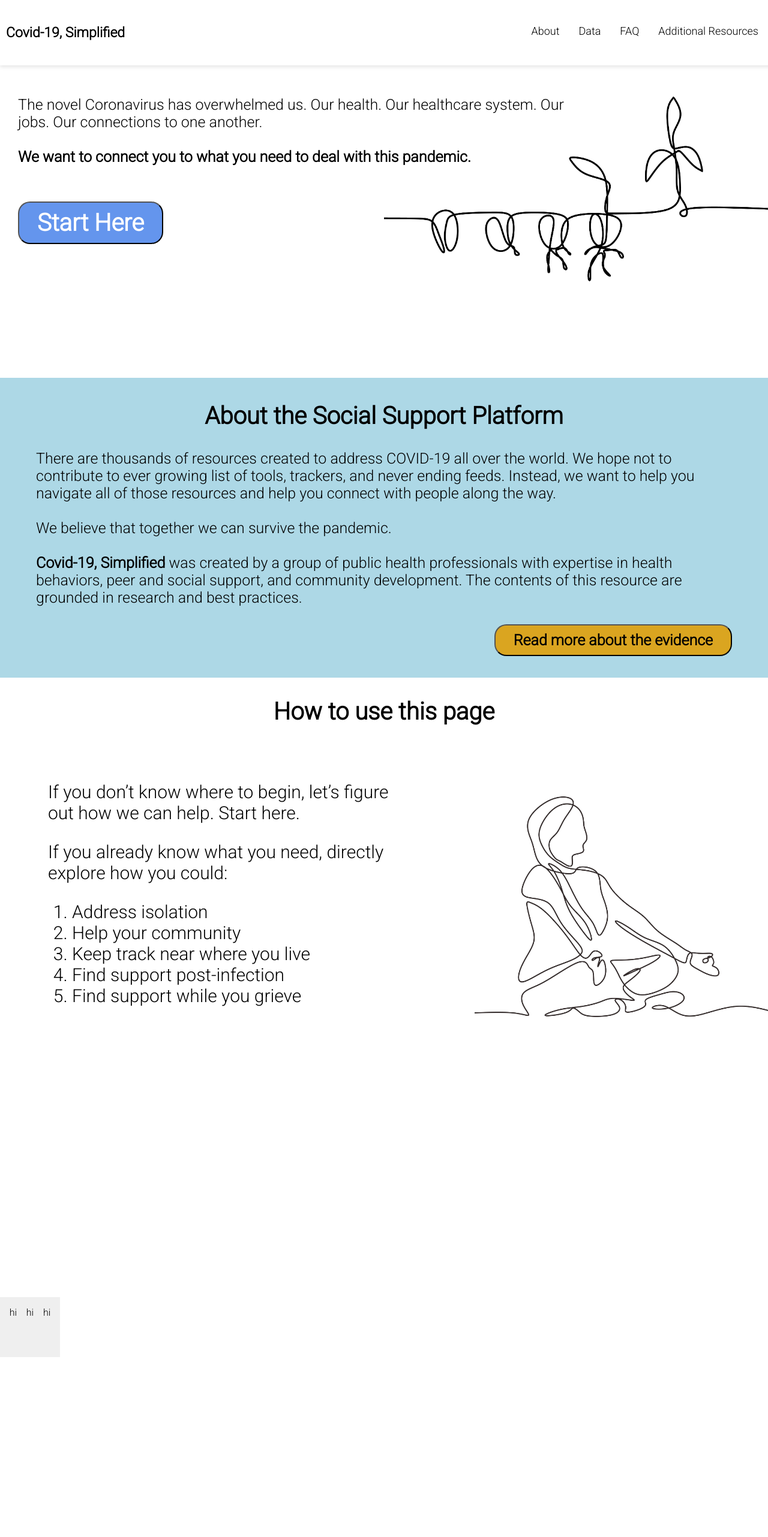
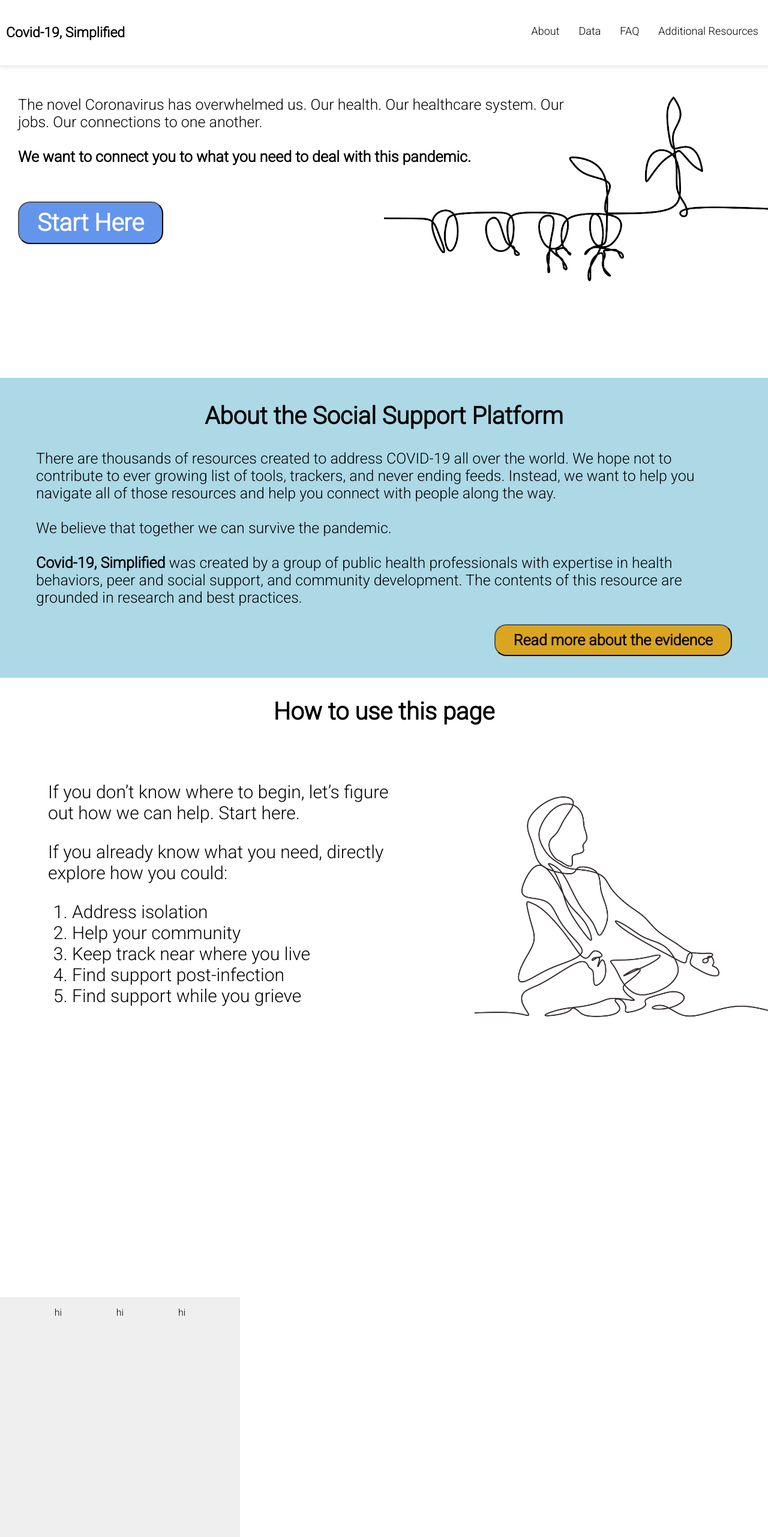
Before and after one commit to alexiscameronfrankel/covid19, a React (Create React App) app: page / in a window 1280 px wide. Shown: the top 2563 px of the page at 60% size. Before the commit the page ends 2263 px from the top, so only its background shows below. Built offline with nearby package versions, Linux system fonts and the light colour scheme.

Commit message:
resourcres

```diff
--- a/src/App.css
+++ b/src/App.css
@@ -253,8 +253,8 @@ nav ul li.btn {
 }
 
 .square{
-  height: 100px;
-  width: 100px;
+  height: 400px;
+  width: 400px;
   background-color: #efefef;
   display: flex;
   justify-content: space-evenly;
--- a/src/components/Home.js
+++ b/src/components/Home.js
@@ -45,7 +45,7 @@ class Home extends Component {
                 </article>
               </section>
               <section className="square">
-                <div><p>hi</p></div>
+              <div><p>hi</p></div>
                 <div><p>hi</p></div>
                 <div><p>hi</p></div>
               </section>
```
